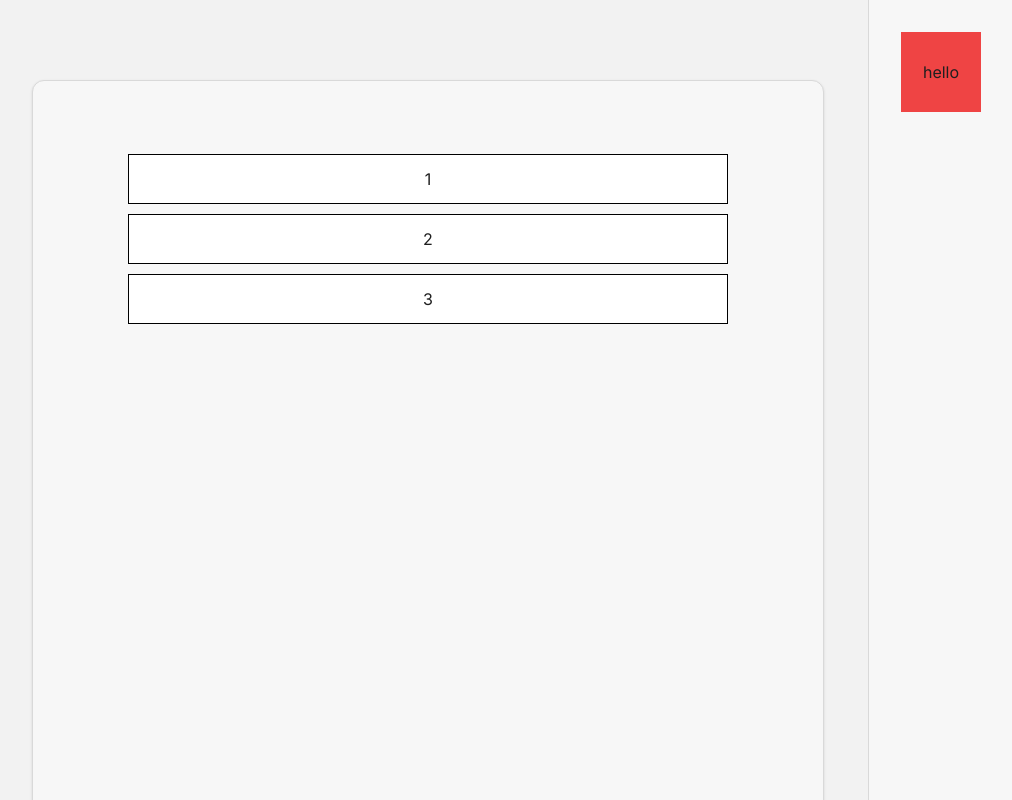
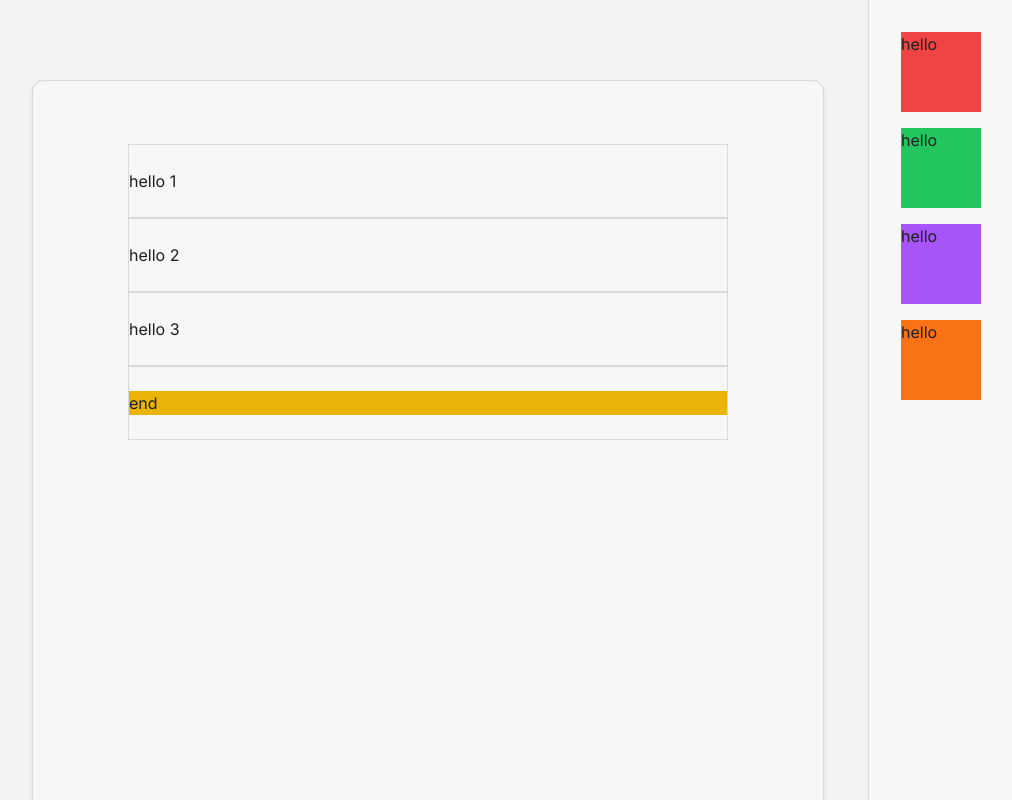
Before and after one commit to acrtz/timetoteach, a Next.js app: page /sortable-document in a window 1280 px wide. Shown: the top 800 px of the page, without its empty margins (12-1024 px from the left). Built offline with nearby package versions, Linux system fonts and the light colour scheme.

Commit message:
switch to using just drag and drop instead of sortable

```diff
--- a/src/app/sortable-document/document.tsx
+++ b/src/app/sortable-document/document.tsx
@@ -1,36 +1,56 @@
+"use client";
+
 import React from "react";
 import { useDroppable } from "@dnd-kit/core";
-import {
-  SortableContext,
-  verticalListSortingStrategy,
-} from "@dnd-kit/sortable";
-
-import SortableItem from "./sortable-item";
 
 export default function Document(props) {
-  const { id, items } = props;
-
-  const { setNodeRef } = useDroppable({
-    id,
-  });
+  const { items } = props;
 
   return (
-    <main className="w-[calc(100vw-400px)] overflow-hidden  block">
+    <main className="w-[calc(100vw-400px)] overflow-hidden block">
       <div className="w-[1000px] max-w-[90%] mx-auto mt-20">
-        <div className="aspect-[1/1.414] rounded-xl border bg-card text-card-foreground shadow  overflow-hidden pt-[8%] px-[12%]">
-          <SortableContext
-            id={id}
-            items={items}
-            strategy={verticalListSortingStrategy}
-          >
-            <div ref={setNodeRef} className=" h-full w-full">
-              {items.map((id) => (
-                <SortableItem key={id} id={id} />
-              ))}
-            </div>
-          </SortableContext>
+        <div className="aspect-[1/1.414] rounded-xl border bg-card text-card-foreground shadow overflow-hidden pt-[8%] px-[12%]">
+          {items.map((item) => (
+            <Droppable
+              id={item.id}
+              key={item.id}
+              lastElement={item.type === "end"}
+            >
+              {item.type === "end" ? (
+                <div className="h-full bg-yellow-500 w-full flex-grow">end</div>
+              ) : (
+                <div>hello {item.id}</div>
+              )}
+            </Droppable>
+          ))}
         </div>
       </div>
     </main>
   );
 }
+
+function Droppable(props) {
+  const { isOver, setNodeRef } = useDroppable({
+    id: props.id,
+  });
+  const style = {
+    color: isOver ? "green" : undefined,
+  };
+
+  return (
+    <div
+      ref={setNodeRef}
+      style={style}
+      className={`${props.lastElement ? "flex-grow" : ""} `}
+    >
+      <div
+        className={`${
+          isOver ? "h-16" : "h-0"
+        } bg-yellow-100 rounded-full w-full transition-all duration-100 overflow-hidden flex items-center`}
+      >
+        <div className="h-0.5 bg-gray-200 w-full" />
+      </div>
+      <div className="border py-6">{props.children}</div>
+    </div>
+  );
+}
--- a/src/app/sortable-document/nav.tsx
+++ b/src/app/sortable-document/nav.tsx
@@ -1,55 +1,21 @@
 import React from "react";
-import { useDraggable, useDroppable } from "@dnd-kit/core";
-import {
-  SortableContext,
-  verticalListSortingStrategy,
-} from "@dnd-kit/sortable";
+import SortableItem from "./sortable-item";
 
-import SortableItem from "./sortable-item";
-import { CSS } from "@dnd-kit/utilities";
-
-export default function Nav(props) {
-  const { id, items } = props;
-
-  const { setNodeRef } = useDroppable({
-    id,
-  });
-
+export default function Nav() {
   return (
-    <div className="h-screen w-[400px] border-l bg-card p-8">
-      <Draggable />
-      {/* <SortableContext
-        id={id}
-        items={items}
-        strategy={verticalListSortingStrategy}
-      >
-        <div ref={setNodeRef} className=" h-full w-full">
-          {items.map((id) => (
-            <SortableItem key={id} id={id} />
-          ))}
-        </div>
-      </SortableContext> */}
+    <div className="h-screen w-[400px] border-l bg-card p-8 flex flex-col gap-4">
+      <SortableItem id="draggable-1">
+        <div className="bg-red-500 h-20 w-20">hello</div>
+      </SortableItem>
+      <SortableItem id="draggable-2">
+        <div className="bg-green-500 h-20 w-20">hello</div>
+      </SortableItem>
+      <SortableItem id="draggable-3">
+        <div className="bg-purple-500 h-20 w-20">hello</div>
+      </SortableItem>
+      <SortableItem id="draggable-4">
+        <div className="bg-orange-500 h-20 w-20">hello</div>
+      </SortableItem>
     </div>
   );
 }
-
-function Draggable() {
-  const { attributes, listeners, setNodeRef, transform } = useDraggable({
-    id: "draggable",
-  });
-  const style = {
-    transform: CSS.Translate.toString(transform),
-  };
-
-  return (
-    <button
-      ref={setNodeRef}
-      style={style}
-      {...listeners}
-      {...attributes}
-      className="bg-red-500 h-20 w-20"
-    >
-      hello
-    </button>
-  );
-}
--- a/src/app/sortable-document/sortable-document.tsx
+++ b/src/app/sortable-document/sortable-document.tsx
@@ -4,22 +4,17 @@ import React, { useState } from "react";
 import {
   DndContext,
   DragOverlay,
-  closestCorners,
   KeyboardSensor,
   PointerSensor,
   useSensor,
   useSensors,
+  rectIntersection,
 } from "@dnd-kit/core";
-import { arrayMove, sortableKeyboardCoordinates } from "@dnd-kit/sortable";
+import { sortableKeyboardCoordinates } from "@dnd-kit/sortable";
 
-import { Item } from "./sortable-item";
 import Document from "./document";
 import Nav from "./nav";
-
-const wrapperStyle = {
-  display: "flex",
-  flexDirection: "row",
-};
+import { Item } from "./sortable-item";
 
 const defaultAnnouncements = {
   onDragStart(id) {
@@ -51,10 +46,12 @@ const defaultAnnouncements = {
 };
 
 export default function SortableDocument() {
-  const [items, setItems] = useState({
-    main: ["1", "2", "3"],
-    nav: ["a", "b", "c"],
-  });
+  const [items, setItems] = useState<{ id: string; type?: string }[]>([
+    { id: "1", type: "input" },
+    { id: "2", type: "header" },
+    { id: "3", type: "paragraph" },
+    { id: "end", type: "end" },
+  ]);
   const [activeId, setActiveId] = useState();
 
   const sensors = useSensors(
@@ -68,16 +65,22 @@ export default function SortableDocument() {
     <DndContext
       announcements={defaultAnnouncements}
       sensors={sensors}
-      collisionDetection={closestCorners}
+      collisionDetection={rectIntersection}
       onDragStart={handleDragStart}
-      onDragOver={handleDragOver}
+      // onDragOver={handleDragOver}
       onDragEnd={handleDragEnd}
     >
       <div className="w-[screen] flex ">
-        <Document id="main" items={items.main} />
-        <Nav id="nav" items={items.nav} />
+        <Document id="main" items={items} />
+        <Nav />
       </div>
-      <DragOverlay>{activeId ? <Item id={activeId} /> : null}</DragOverlay>
+      <DragOverlay>
+        {activeId ? (
+          <Item id={activeId}>
+            <div className="bg-yellow-500 h-20 w-20">MOVING</div>
+          </Item>
+        ) : null}
+      </DragOverlay>
     </DndContext>
   );
 
@@ -96,105 +99,30 @@ export default function SortableDocument() {
     setActiveId(id);
   }
 
-  function handleDragOver(event) {
-    const { active, over, draggingRect } = event;
-    const { id } = active;
-    const { id: overId } = over;
-
-    console.log({ active, over });
-
-    if (id === "draggable") {
-      const sortable = over?.data?.current?.sortable;
-      console.log({ sortable });
-      // return;
-    }
-
-    // Find the containers
-    const activeContainer = findContainer(id);
-    const overContainer = findContainer(overId);
-    if (activeContainer === "nav" && overContainer === "nav") {
+  function handleDragEnd(event) {
+    const { active, over } = event;
+    if (!over) {
       return;
     }
 
-    if (
-      !activeContainer ||
-      !overContainer ||
-      activeContainer === overContainer
-    ) {
+    const activeIndex = items.findIndex((item) => item.id === active.id);
+    const overIndex = items.findIndex((item) => item.id === over.id);
+
+    if (overIndex === -1) {
       return;
     }
 
-    setItems((prev) => {
-      const activeItems = prev[activeContainer];
-
-      if (overContainer === "main") {
-        const overItems = prev[overContainer];
-
-        // Find the indexes for the items
-        const activeIndex = activeItems.indexOf(id);
-        const overIndex = overItems.indexOf(overId);
-
-        let newIndex;
-        if (overId in prev) {
-          // We're at the main droppable of a container
-          newIndex = overItems.length + 1;
-        } else {
-          const isBelowLastItem = over && overIndex === overItems.length - 1; //&& draggingRect.offsetTop > over.rect.offsetTop + over.rect.height;
-
-          const modifier = isBelowLastItem ? 1 : 0;
-
-          newIndex =
-            overIndex >= 0 ? overIndex + modifier : overItems.length + 1;
-        }
-
-        return {
-          ...prev,
-          [activeContainer]: [
-            ...prev[activeContainer].filter((item) => item !== active.id),
-          ],
-          [overContainer]: [
-            ...prev[overContainer].slice(0, newIndex),
-            items[activeContainer][activeIndex],
-            ...prev[overContainer].slice(newIndex, prev[overContainer].length),
-          ],
-          nav: [...prev.nav],
-        };
-      }
-
-      return prev;
-    });
-  }
-
-  function handleDragEnd(event) {
-    console.log("handleDragEnd");
-
-    const { active, over } = event;
-    const { id } = active;
-    const { id: overId } = over;
-
-    const activeContainer = findContainer(id);
-    const overContainer = findContainer(overId);
-
-    if (
-      !activeContainer ||
-      !overContainer ||
-      activeContainer !== overContainer
-    ) {
-      return;
-    }
-
-    const activeIndex = items[activeContainer].indexOf(active.id);
-    const overIndex = items[overContainer].indexOf(overId);
-
     if (activeIndex !== overIndex) {
-      setItems((items) => ({
-        ...items,
-        [overContainer]: arrayMove(
-          items[overContainer],
-          activeIndex,
-          overIndex
-        ),
-      }));
+      setItems((items) => {
+        console.log("before", items);
+        const newItems = [
+          ...items.slice(0, overIndex),
+          { id: `${items.length + 1}` },
+          ...items.slice(overIndex),
+        ];
+        console.log("after", newItems);
+        return newItems;
+      });
     }
 
     setActiveId(null);
--- a/src/app/sortable-document/sortable-item.tsx
+++ b/src/app/sortable-document/sortable-item.tsx
@@ -1,36 +1,41 @@
 import React from "react";
 import { useSortable } from "@dnd-kit/sortable";
 import { CSS } from "@dnd-kit/utilities";
+import { useDraggable } from "@dnd-kit/core";
 
 export function Item(props) {
-  const { id } = props;
-
-  const style = {
-    width: "100%",
-    height: 50,
-    display: "flex",
-    alignItems: "center",
-    justifyContent: "center",
-    border: "1px solid black",
-    margin: "10px 0",
-    background: "white",
-  };
-
-  return <div style={style}>{id}</div>;
+  return <div>{props.children}</div>;
 }
 
 export default function SortableItem(props) {
-  const { attributes, listeners, setNodeRef, transform, transition } =
-    useSortable({ id: props.id });
+  const { attributes, listeners, setNodeRef, transform } = useDraggable({
+    id: props.id,
+  });
 
   const style = {
     transform: CSS.Transform.toString(transform),
-    transition,
   };
 
   return (
-    <div ref={setNodeRef} style={style} {...attributes} {...listeners}>
-      <Item id={props.id} />
+    <div ref={setNodeRef} {...attributes} {...listeners}>
+      <Item id={props.id} children={props.children} />
     </div>
   );
 }
+
+export function Draggable(props) {
+  const { attributes, listeners, setNodeRef, transform } = useDraggable({
+    id: props.id,
+  });
+  const style = transform
+    ? {
+        transform: CSS.Translate.toString(transform),
+      }
+    : undefined;
+
+  return (
+    <button ref={setNodeRef} style={style} {...listeners} {...attributes}>
+      {props.children}
+    </button>
+  );
+}
```
